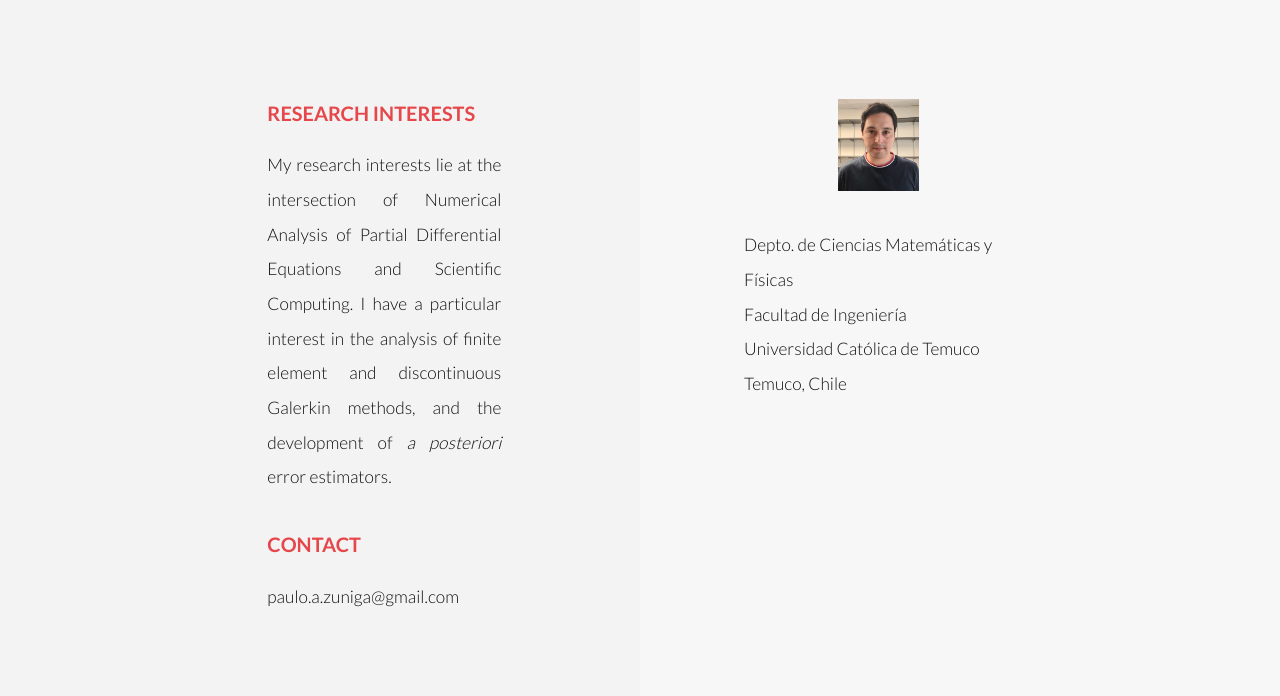
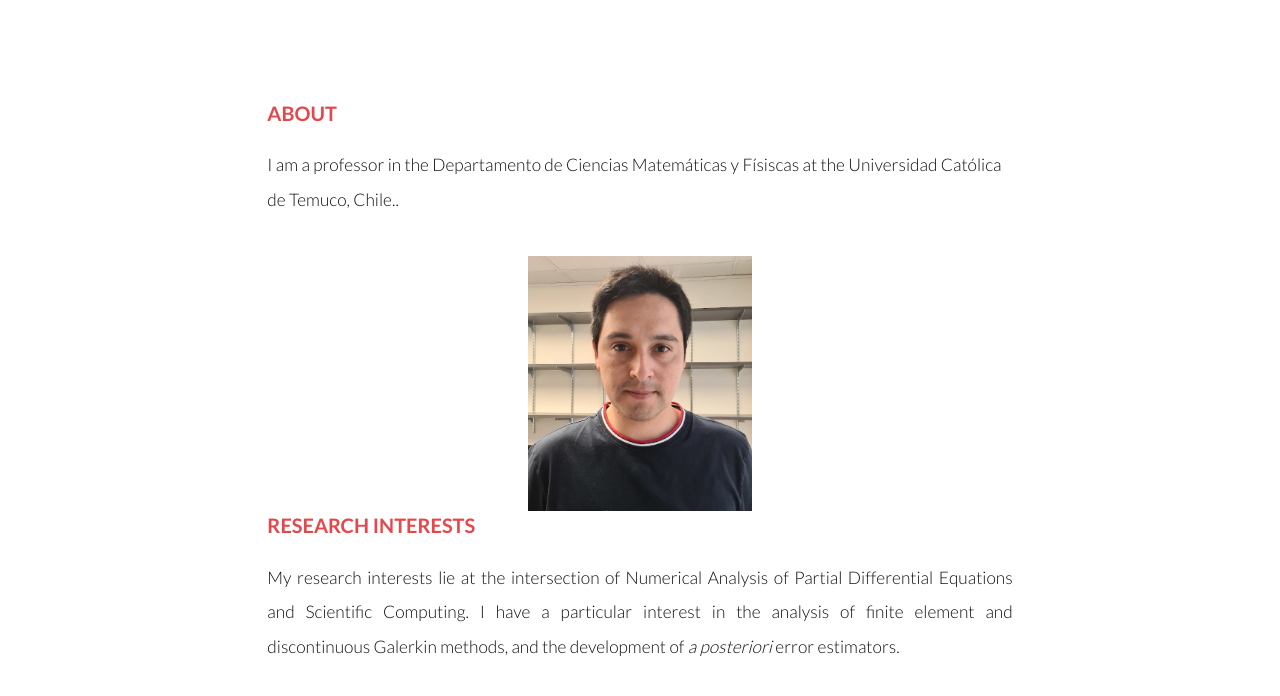
Before and after one commit to pzunigao/pzunigao.github.io, a plain HTML site: page index.html in a window 1280 px wide. Shown: the part 92-788 px from the top of the page. Drawn offline with Linux system fonts and the light colour scheme.

Commit message:
Update index.html

```diff
--- a/index.html
+++ b/index.html
@@ -39,12 +39,16 @@
 				</div>
 			</header>
 		<a href="#menu" class="navPanelToggle"><span class="fa fa-bars"></span></a>
-
-		<!-- Two -->
-			<section id="two">
+		<!-- One -->
+			<section id="one">
 				<div class="inner">
-					<article>
-						<div class="content">
+					<header>
+						<h3>About</h3>
+					</header>
+					<p>I am a professor in the <span>Departamento de Ciencias Matem&aacute;ticas y F&iacute;siscas</span> at the <span>Universidad Cat&oacute;lica de Temuco, Chile.</span>.</p>
+					<div class="image fit">
+						<img src="images/profile2023.jpg" alt="" style="margin-top:1cm;width:30%;" />
+					</div>
 
 					<header>
 						<h3>Research Interests</h3>
@@ -59,23 +63,7 @@
 					</header>
 						<p>paulo.a.zuniga&#64;gmail.com</p>
 				</div>
-					</article>
-					<article class="alt">
-						<div class="content">
-							<div class="image fit">
-								<img src="images/profile2023.jpg" alt="" style="margin-bottom:1cm;width:30%;" />
-							</div>
-
-
-							<p>Depto. de Ciencias Matem&aacute;ticas y F&iacute;sicas</br>
-							Facultad de Ingenier&iacute;a<br>
-							Universidad Cat&oacute;lica de Temuco<br>
-							Temuco, Chile</p>
-						</div>
-					</article>
-				</div>
 			</section>
-
 
 
 
```
Lines whose indentation alone changed are shown as unchanged.
